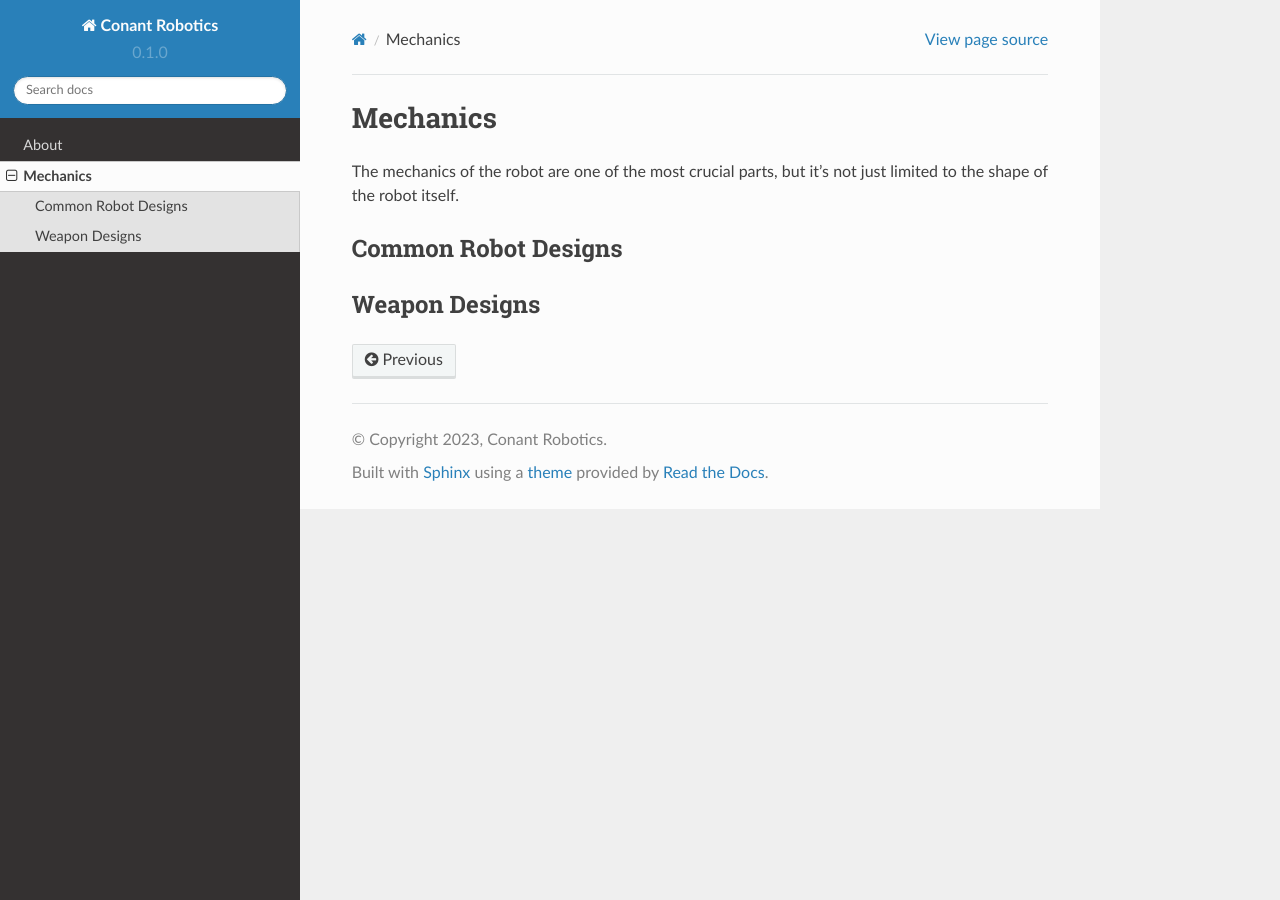
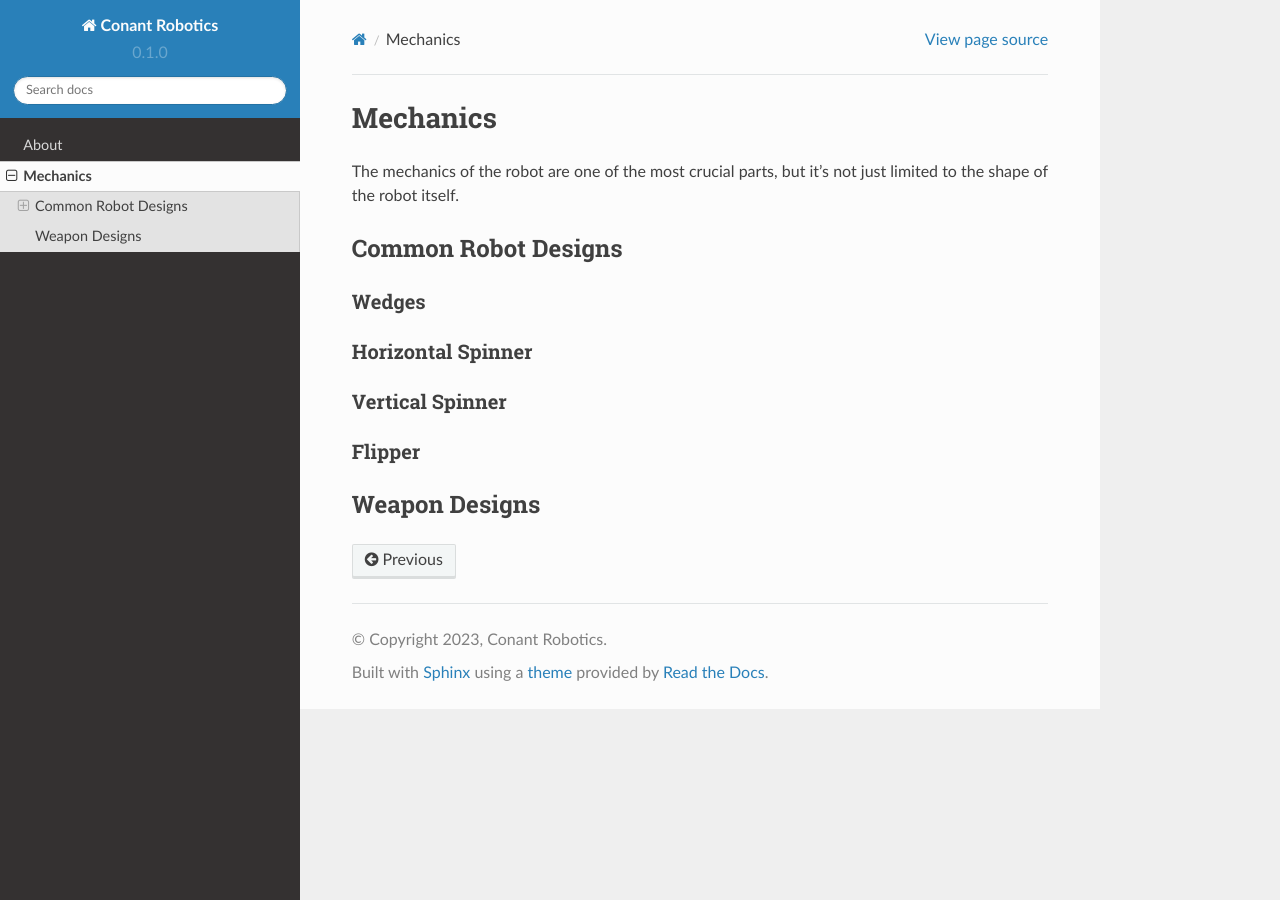
Before and after one commit to ConantRobotics/Wiki-V1, a Sphinx documentation site: the page built from docs/source/mechanics.md, in a window 1280 px wide. Built offline with Sphinx 7.4.7 and the Read the Docs theme 2.0.0, drawn with Linux system fonts in a browser that asks for light colours; pages that are not in the unit, such as notebooks, are missing from menus.

Commit message:
myst parser added

```diff
--- a/docs/source/mechanics.md
+++ b/docs/source/mechanics.md
@@ -4,4 +4,12 @@ The mechanics of the robot are one of the most crucial parts, but it's not just
 
 ## Common Robot Designs
 
+### Wedges
+
+### Horizontal Spinner
+
+### Vertical Spinner
+
+### Flipper
+
 ## Weapon Designs
```
